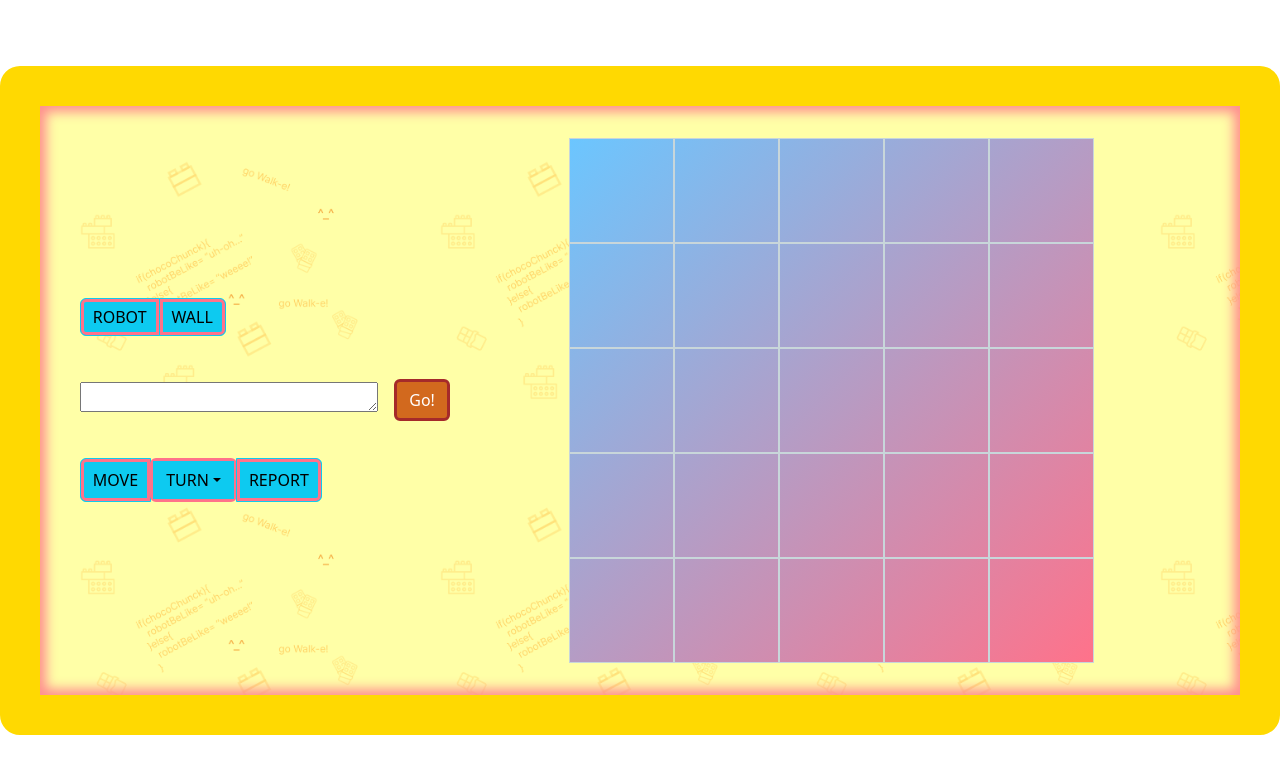
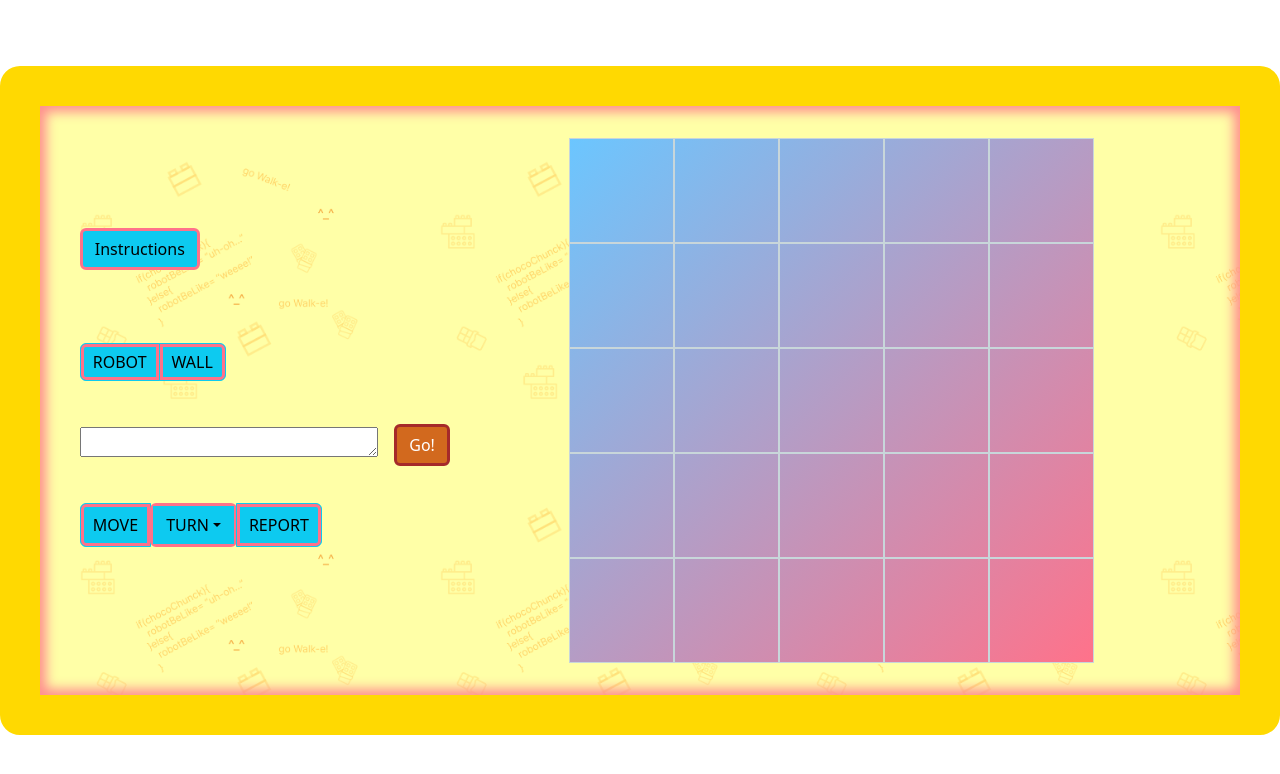
Before and after one commit to CeliaGC/walk-e, a React (Vite) app: page / in a window 1280 px wide. Shown: the top 774 px of the page. Built offline with nearby package versions, Linux system fonts and the light colour scheme.

Commit message:
add-instructions

```diff
--- a/index.html
+++ b/index.html
@@ -5,7 +5,10 @@
     <meta name="viewport" content="width=device-width, initial-scale=1.0" />
     <link rel="stylesheet" href="reset.css">
     <link rel="icon" type="image/x-icon" href="/src/assets/images/favicon.ico">
-    <title>Walk-e</title>
+    <style>
+      @import url('https://fonts.googleapis.com/css2?family=Pangolin&display=swap');
+    </style>
+    <title>Go Walk-e</title>
   </head>
   <body>
     <div id="root"></div>
--- a/src/App.css
+++ b/src/App.css
@@ -15,6 +15,6 @@
   border: 40px solid rgb(255, 217, 1);
   border-radius: 20px;
    box-shadow: inset 0px 0px 12px 6px rgb(255, 143, 143);
-
+  position: relative;
 
 }
--- a/src/App.jsx
+++ b/src/App.jsx
@@ -9,6 +9,7 @@ function App() {
 
   return(
     <>
+
     <Board />
   </>
   )
--- a/src/components/commandForm/CommandForm.css
+++ b/src/components/commandForm/CommandForm.css
@@ -20,6 +20,8 @@
 .pannel-flex-row{
     display: flex;
     flex-direction: row;
+    padding-top: 8%;
+
 
 }
 
--- a/src/components/commandForm/CommandForm.jsx
+++ b/src/components/commandForm/CommandForm.jsx
@@ -5,7 +5,7 @@ import Dropdown from 'react-bootstrap/Dropdown';
 import { ButtonGroup } from "react-bootstrap";
 import "../commandForm/commandForm.css"
 import DropdownButtons from "../dropdown/DropdownButtons";
-import DropdownFacing from "../dropdown/DropdownFacing";
+import { Instructions } from "../instructions/instructions";
 
 const CommandForm = ({ onCommandSubmit }) => {
     const [commandToExecute, setCommandToExecute] = useState("");
@@ -48,8 +48,10 @@ const CommandForm = ({ onCommandSubmit }) => {
       return (
         <>
         <div className="pannel-flex-row">
+          <Instructions/>
          <div className="buttongroup-flex">
       {/* Botones de Robot */}
+
       <ButtonGroup>
         <Button
           variant="info"
--- /dev/null
+++ b/src/components/instructions/Instructions.css
@@ -0,0 +1,9 @@
+.instructions-float{
+    position:absolute;
+    max-height:inherit;
+    max-width: 30%;
+}
+
+.instructions-margin{
+    margin-bottom: 5px;
+}
--- /dev/null
+++ b/src/components/instructions/Instructions.jsx
@@ -0,0 +1,81 @@
+import '../instructions/Instructions.css'
+import Container from 'react-bootstrap/Container';
+import Row from 'react-bootstrap/Row';
+import Col from 'react-bootstrap/Col';
+import { useState, useRef } from 'react';
+import Button from 'react-bootstrap/Button';
+import Overlay from 'react-bootstrap/Overlay';
+
+export const Instructions = () => {
+
+  const [show, setShow] = useState(false);
+  const target = useRef(null);
+    return (
+
+
+      <div className="instructions-float">
+
+<Button variant="info" style={{border:"3px solid rgb(255, 114, 138)"}} ref={target} onClick={() => setShow(!show)}>
+        Instructions
+      </Button>
+      <Overlay target={target.current} show={show} placement="right">
+        {({
+          placement: _placement,
+          arrowProps: _arrowProps,
+          show: _show,
+          popper: _popper,
+          hasDoneInitialMeasure: _hasDoneInitialMeasure,
+          ...props
+        }) => (
+          <div
+            {...props}
+            style={{
+              position: 'absolute',
+              padding: '2px 10px',
+              color: 'chocolate',
+              borderRadius: 3,
+              fontSize: '12px',
+              fontFamily: 'pangolin',
+              ...props.style,
+            }}
+          >
+            <p className='instructions-margin'>Use buttons below to build and submit a command. Once at time, please!</p>
+            <p className='instructions-margin'>1. Choose what to place: a cuttie pie Walk-e robot or a chocochunk wall</p>
+            <p className='instructions-margin'>2. The options menu will pop up, select then where to locate your choice</p>
+            <p className='instructions-margin'>   Select options in order of appearance!</p>
+            <p className='instructions-margin'>3. Once you got a Walk-e, you can make him...</p>
+            <p className='instructions-margin'>MOVE - towards his current facing position</p>
+            <p className='instructions-margin'>TURN - 90º degrees in the selected direction</p>
+            <p className='instructions-margin'>REPORT - his current position in a pop up window</p>
+
+          </div>
+        )}
+      </Overlay>
+      {/* <Container>
+        <Row >
+          <Col> <p>Choose an option to place: a Walk-e robot or a chocochunk wall</p></Col>
+          <Col xs={6}> <p>Set a position for your choice (wider)</p></Col>
+          <Col><p>Select the options in order o appearance!</p></Col>
+        </Row>
+        <Row>
+          <Col>1 of 3</Col>
+          <Col xs={5}>2 of 3 (wider)</Col>
+          <Col>3 of 3</Col>
+        </Row>
+        <Row>
+          <Col><p>Makes Walk-e move in the direction he is facing</p></Col>
+          <Col xs={5}> <p>Makes Walk-e turn 90º in the selected direction</p></Col>
+          <Col><p>Print the coordenates of Walk-e current position</p></Col>
+        </Row>
+      </Container> */}
+
+
+
+
+
+
+    </div>
+
+
+    )
+}
```
